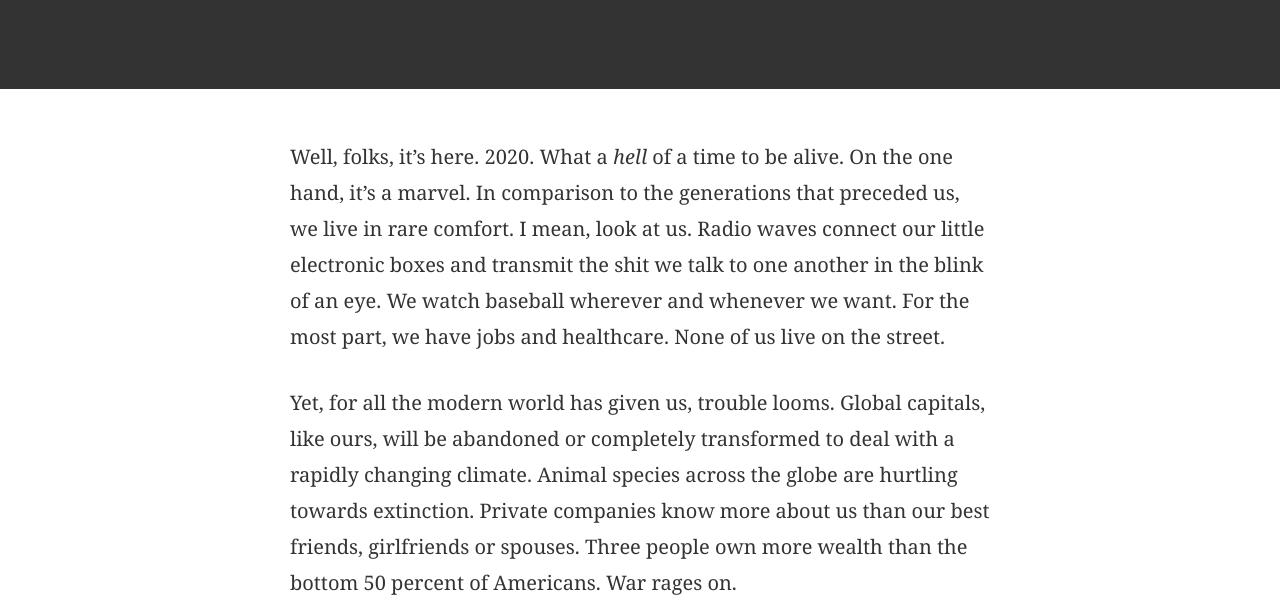
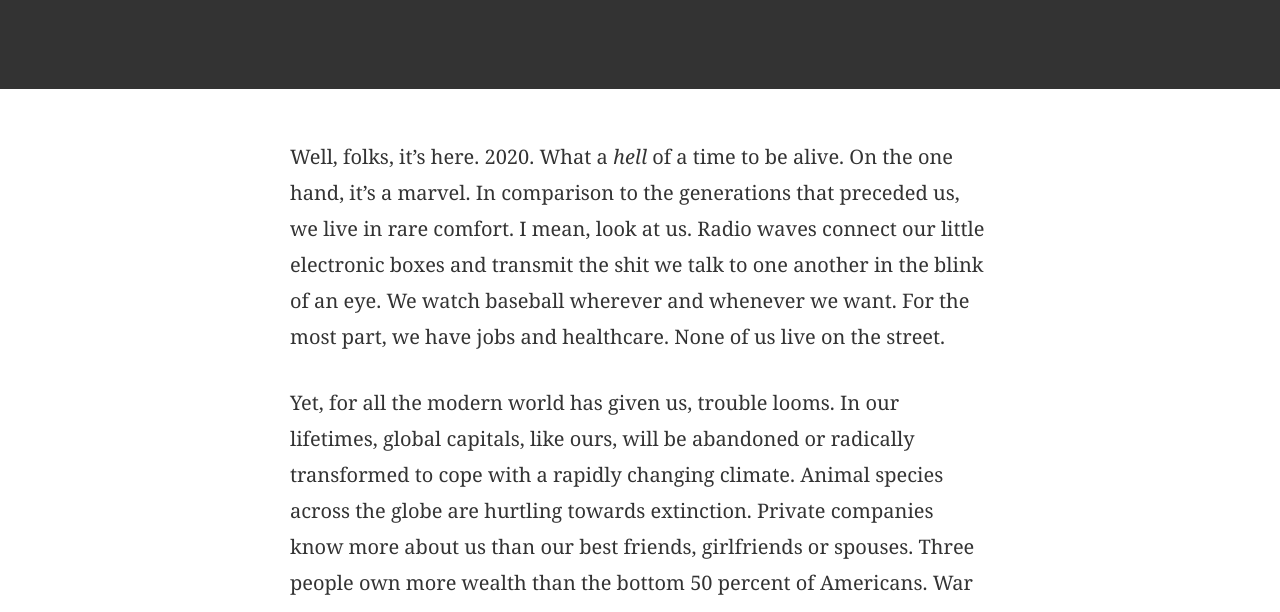
Before and after one commit to spencersilva/pfk2020, a plain HTML site: page index.html in a window 1280 px wide. Shown: the part 181-793 px from the top of the page. Drawn offline with Linux system fonts and the light colour scheme.

Commit message:
Update index.html

```diff
--- a/index.html
+++ b/index.html
@@ -11,7 +11,7 @@
 
 <p>Well, folks, it’s here. 2020. What a <em>hell</em> of a time to be alive. On the one hand, it’s a marvel. In comparison to the generations that preceded us, we live in rare comfort. I mean, look at us. Radio waves connect our little electronic boxes and transmit the shit we talk to one another in the blink of an eye. We watch baseball wherever and whenever we want. For the most part, we have jobs and healthcare. None of us live on the street. </p>
 
-<p>Yet, for all the modern world has given us, trouble looms. Global capitals, like ours, will be abandoned or completely transformed to deal with a rapidly changing climate. Animal species across the globe are hurtling towards extinction. Private companies know more about us than our best friends, girlfriends or spouses. Three people own more wealth than the bottom 50 percent of Americans. War rages on. </p>
+<p>Yet, for all the modern world has given us, trouble looms. In our lifetimes, global capitals, like ours, will be abandoned or radically transformed to cope with a rapidly changing climate. Animal species across the globe are hurtling towards extinction. Private companies know more about us than our best friends, girlfriends or spouses. Three people own more wealth than the bottom 50 percent of Americans. War rages on. </p>
 
 <p>It’s all too much. Personally, I can’t escape the thought that I’m breathing in a year that, for better or worse, will be seen as a turning point in human history. This year’s election, in particular, is sure to reverberate through the centuries. The heaviness of the moment is paralyzing. We could all use some levity, which why I’m so fucking juiced about another year — decade! — of PFK. </p>
 
```
